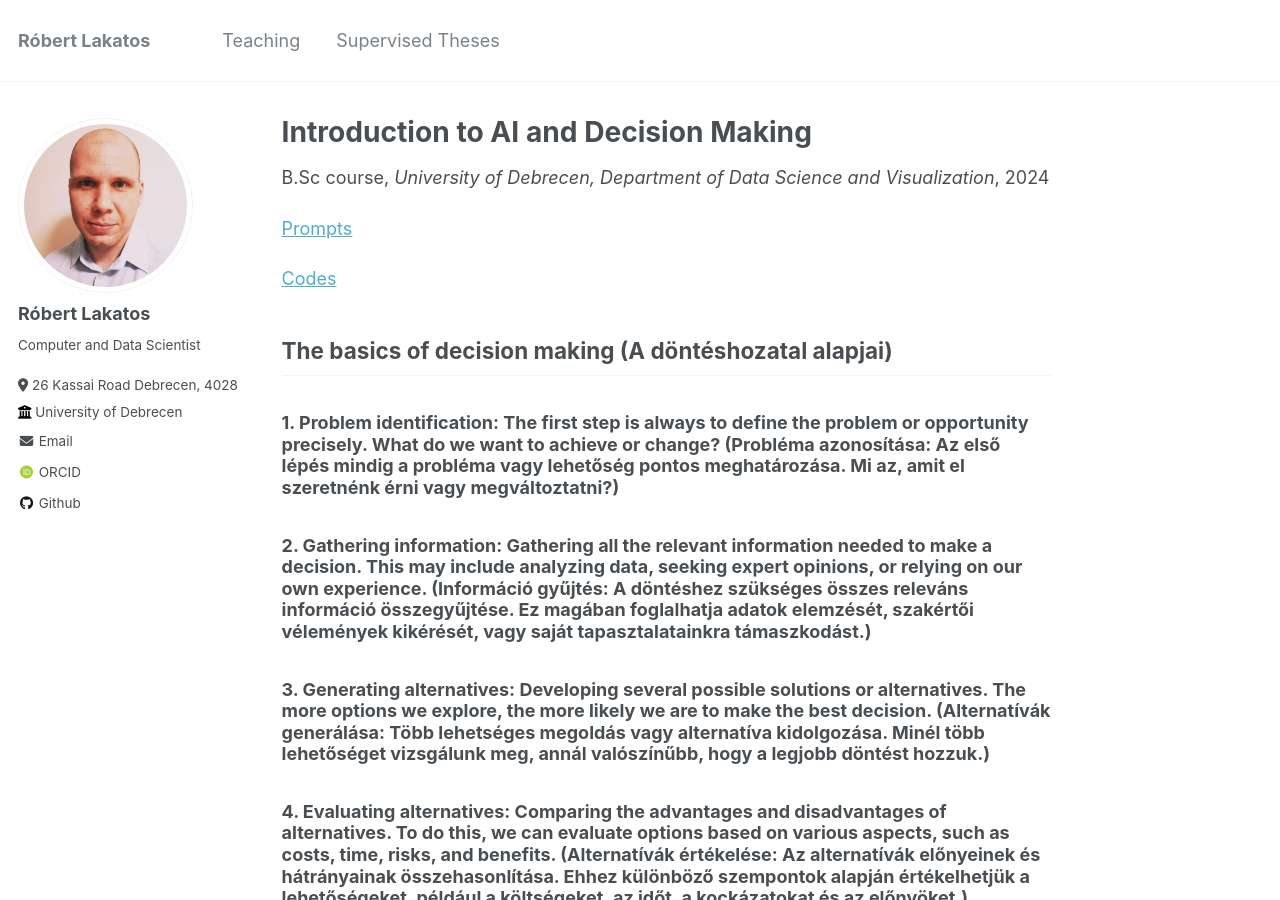
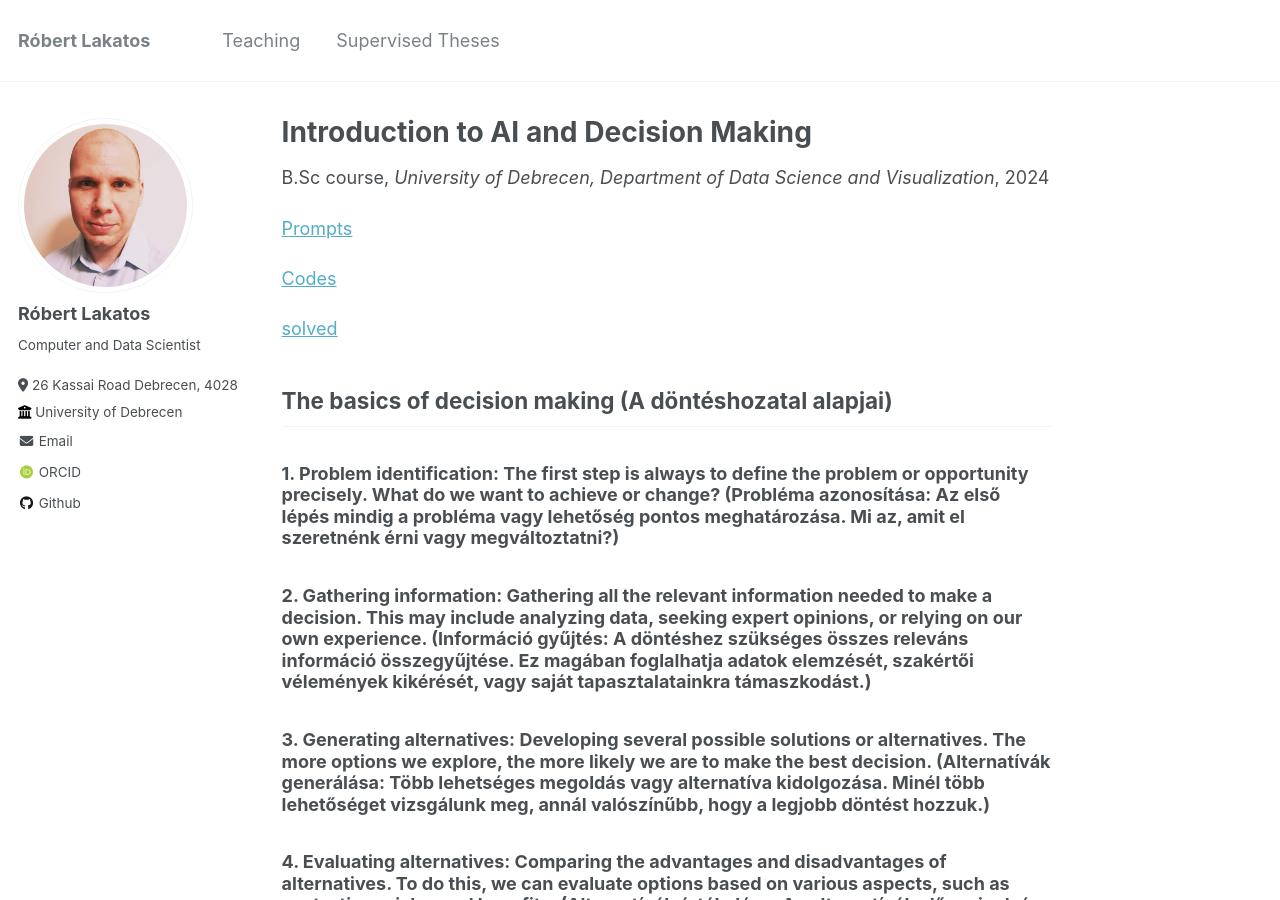
Before and after one commit to robertlakatos/me, a Jekyll site: the page built from materials/AIPD/labor/II-decisionmaking.md, in a window 1280 px wide and 900 px high. Built offline with Jekyll 4.4.1, drawn with Linux system fonts in a browser that asks for light colours; some web fonts are replaced.

Commit message:
202409231718

```diff
--- a/materials/AIPD/labor/II-decisionmaking.md
+++ b/materials/AIPD/labor/II-decisionmaking.md
@@ -12,6 +12,8 @@ location: "Debrecen, Hungary"
 
 [Codes](https://colab.research.google.com/drive/1D38pBUc_6U3kKOOSdEsfqXvCx-IM7Ep0?authuser=2)
 
+[solved](https://colab.research.google.com/drive/10CeHJrTS1XnmeKoWzPl7RFMDLpyEVtpY?authuser=2)
+
 ## The basics of decision making (A döntéshozatal alapjai)
 
 ### 1. Problem identification: The first step is always to define the problem or opportunity precisely. What do we want to achieve or change? (Probléma azonosítása: Az első lépés mindig a probléma vagy lehetőség pontos meghatározása. Mi az, amit el szeretnénk érni vagy megváltoztatni?)
```
Also changed, not shown: 1 other file.
